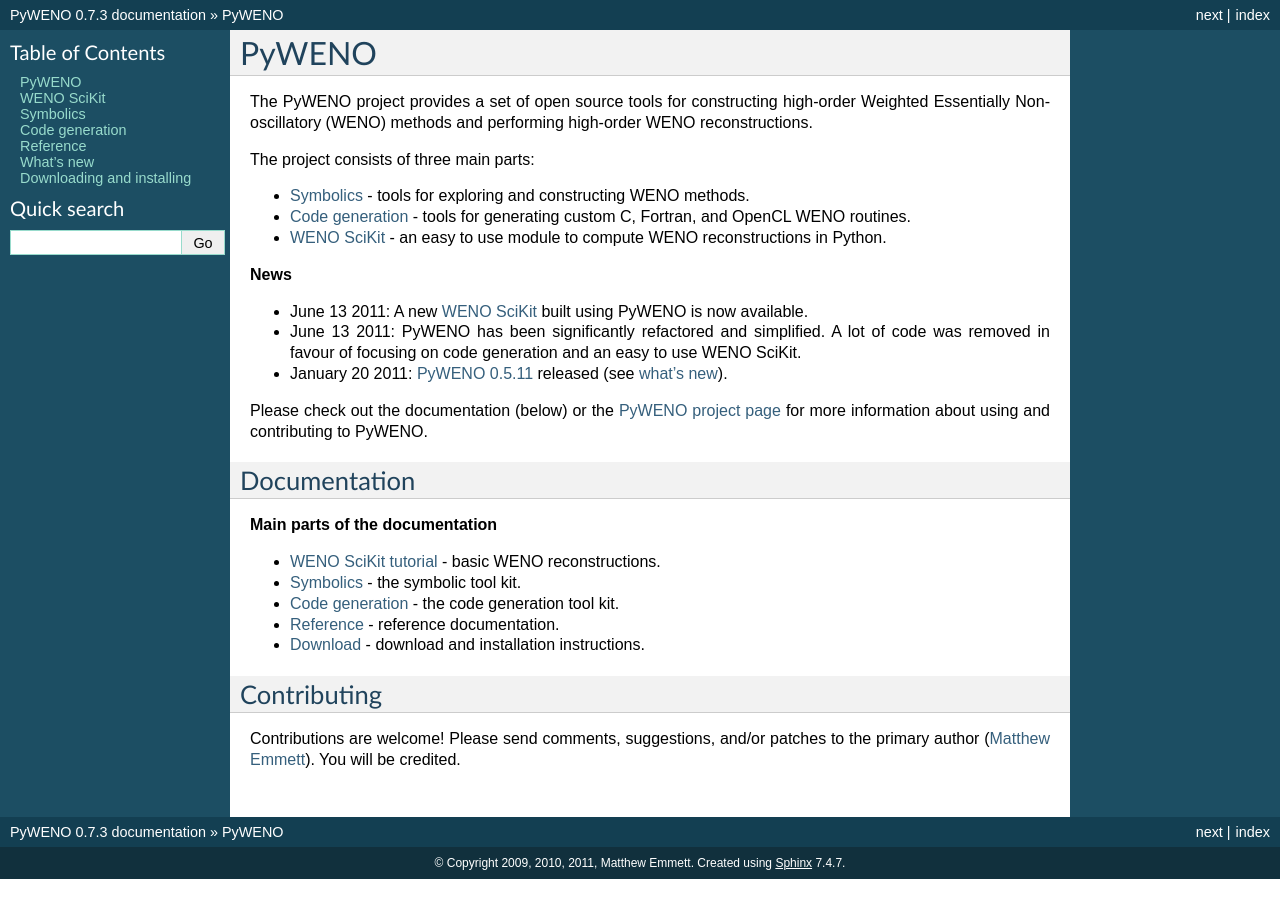
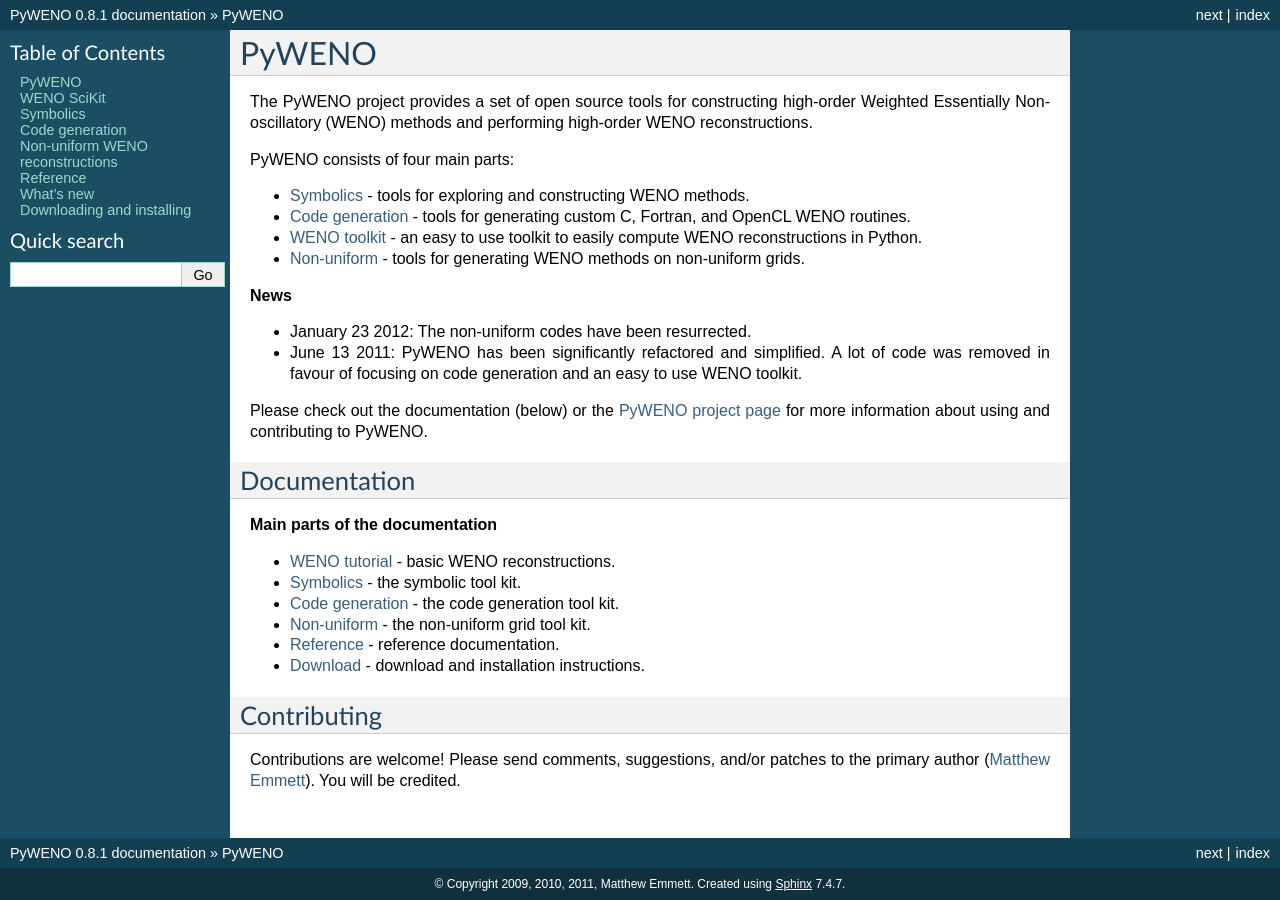
Before and after one commit to memmett/PyWENO, a Sphinx documentation site: the page built from docs/index.rst, in a window 1280 px wide. Built offline with Sphinx 7.4.7, drawn with Linux system fonts in a browser that asks for light colours; the version number is read from the project's files by our own code.

Commit message:
DOCS: Update docs and bump version.

```diff
--- a/docs/index.rst
+++ b/docs/index.rst
@@ -5,7 +5,7 @@
 constructing high-order Weighted Essentially Non-oscillatory (WENO)
 methods and performing high-order WENO reconstructions.
 
-The project consists of three main parts:
+PyWENO consists of four main parts:
 
 * :doc:`Symbolics <symbolic>` - tools for exploring and constructing
   WENO methods.
@@ -13,16 +13,18 @@
 * :doc:`Code generation <codegen>` - tools for generating custom C, Fortran,
   and OpenCL WENO routines.
 
-* :doc:`WENO SciKit <tutorial>` - an easy to use module to compute
-  WENO reconstructions in Python.
+* :doc:`WENO toolkit <tutorial>` - an easy to use toolkit to easily
+  compute WENO reconstructions in Python.
+
+* :doc:`Non-uniform <nonuniform>` - tools for generating WENO methods
+  on non-uniform grids.
 
 **News**
 
-* June 13 2011: A new `WENO SciKit`_ built using PyWENO is now available.
+* January 23 2012: The non-uniform codes have been resurrected.
 * June 13 2011: PyWENO has been significantly refactored and
   simplified.  A lot of code was removed in favour of focusing on code
-  generation and an easy to use WENO SciKit.
-* January 20 2011: `PyWENO 0.5.11`_ released (see :doc:`what's new <whatsnew>`).
+  generation and an easy to use WENO toolkit.
 
 Please check out the documentation (below) or the `PyWENO project
 page`_ for more information about using and contributing to PyWENO.
@@ -33,9 +35,10 @@
 
 **Main parts of the documentation**
 
-* :doc:`WENO SciKit tutorial <tutorial>` - basic WENO reconstructions.
+* :doc:`WENO tutorial <tutorial>` - basic WENO reconstructions.
 * :doc:`Symbolics <symbolic>` - the symbolic tool kit.
 * :doc:`Code generation <codegen>` - the code generation tool kit.
+* :doc:`Non-uniform <nonuniform>` - the non-uniform grid tool kit.
 * :doc:`Reference <reference>` - reference documentation.
 * :doc:`Download <download>` - download and installation instructions.
 
@@ -53,19 +56,10 @@
    tutorial
    symbolic
    codegen
+   nonuniform
    reference
    whatsnew
    download
 
-.. _`WENO SciKit`: XXX
-.. _`SciKit interface`:
 .. _`PyWENO project page`: http://github.com/memmett/PyWENO
 .. _`Matthew Emmett`: http://www.math.ualberta.ca/~memmett/
-.. _`semantic versioning`: http://semver.org/
-.. _`PyBLAW`: http://memmett.github.com/PyBLAW
-.. _`Python Balance LAW`: http://memmett.github.com/PyBLAW
-.. _`PyWENO 0.4.0`: http://github.com/memmett/PyWENO/downloads
-.. _`PyWENO 0.5.0`: http://github.com/memmett/PyWENO/downloads
-.. _`PyWENO 0.5.7`: http://github.com/memmett/PyWENO/downloads
-.. _`PyWENO 0.5.9`: http://github.com/memmett/PyWENO/downloads
-.. _`PyWENO 0.5.11`: http://github.com/memmett/PyWENO/downloads
--- /dev/null
+++ b/docs/nonuniform.rst
@@ -0,0 +1,4 @@
+Non-uniform WENO reconstructions
+================================
+
+XXX
--- a/docs/whatsnew.rst
+++ b/docs/whatsnew.rst
@@ -1,5 +1,10 @@
 What's new
 ===========
+
+**New in v0.8.1:**
+
+* The SciKit has been removed and the non-uniform code has been
+  simplified and resurrected.
 
 **New in v0.7.1:**
 
--- a/version.py
+++ b/version.py
@@ -1 +1 @@
-version = '0.7.3'
+version = '0.8.1'
```
Also changed, not shown: docs/reference.rst (+9 -2 lines), docs/tutorial.rst (+4 -4 lines), 5 other files.
